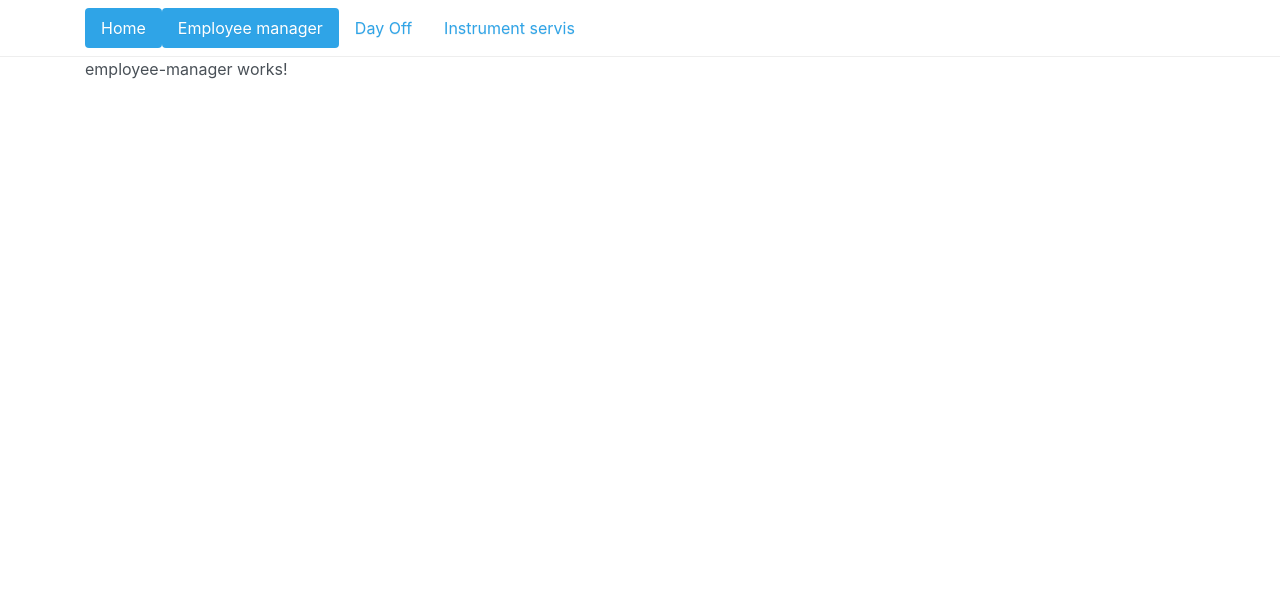
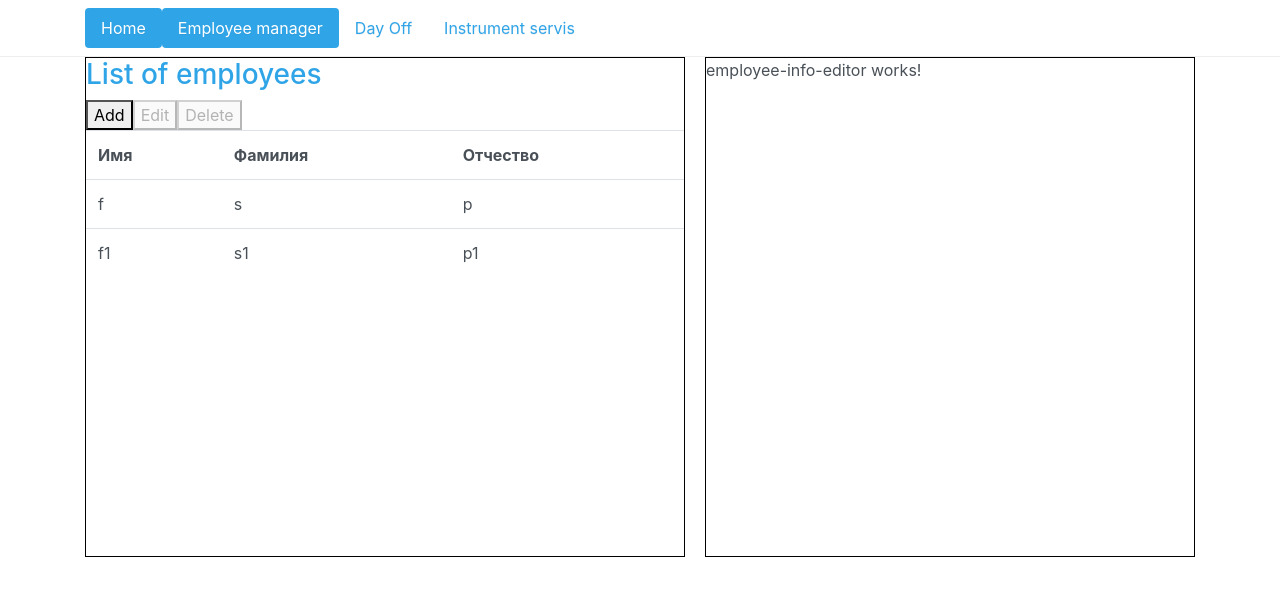
Before and after one commit to CloudOpsMaster/factoryBusinessOptimisation, an Angular app in the folder business-optimisation-app/: page /employee in a window 1280 px wide. Shown: the top 596 px of the page. Built offline with nearby package versions, Linux system fonts and the light colour scheme.

Commit message:
Employee list, info-editor components

```diff
--- a/business-optimisation-app/src/app/app.module.ts
+++ b/business-optimisation-app/src/app/app.module.ts
@@ -8,12 +8,16 @@ import { HomeComponent } from './home/home/home.component';
 import { CreateMaterialFormComponent } from './yulia/create-material-form/create-material-form.component';
 import { DayOffFormComponent } from './ihor/day-off-form/day-off-form.component';
 import { InstrumentServisesComponent } from './vdry/instrument-servises/instrument-servises.component';
+import { EmployeeListComponent } from './dsob/employee/employee-list/employee-list.component';
+import { EmployeeInfoEditorComponent } from './dsob/employee/employee-info-editor/employee-info-editor.component';
 
 @NgModule({
   declarations: [
     AppComponent,
     HomeComponent,
     EmployeeManagerComponent,
+    EmployeeListComponent,
+    EmployeeInfoEditorComponent,
     CreateMaterialFormComponent,
     DayOffFormComponent,
     InstrumentServisesComponent
--- /dev/null
+++ b/business-optimisation-app/src/app/dsob/employee/employee-info-editor/employee-info-editor.component.html
@@ -0,0 +1,3 @@
+<p>
+  employee-info-editor works!
+</p>
--- /dev/null
+++ b/business-optimisation-app/src/app/dsob/employee/employee-info-editor/employee-info-editor.component.ts
@@ -0,0 +1,15 @@
+import { Component, OnInit } from '@angular/core';
+
+@Component({
+  selector: 'app-employee-info-editor',
+  templateUrl: './employee-info-editor.component.html',
+  styleUrls: ['./employee-info-editor.component.css']
+})
+export class EmployeeInfoEditorComponent implements OnInit {
+
+  constructor() { }
+
+  ngOnInit() {
+  }
+
+}
--- /dev/null
+++ b/business-optimisation-app/src/app/dsob/employee/employee-list/employee-list.component.css
@@ -0,0 +1,3 @@
+.selected {
+    background-color: lightskyblue;
+}
--- /dev/null
+++ b/business-optimisation-app/src/app/dsob/employee/employee-list/employee-list.component.html
@@ -0,0 +1,30 @@
+<div id="buttonsBlock">
+  <h3 float='left'>List of employees</h3>
+  <button>Add</button>
+  <button [disabled]="editDisabled">Edit</button>
+  <button [disabled]="deleteDisabled">Delete</button>
+</div>
+<table class="table">
+  <tr>
+    <th>
+      Имя
+    </th>
+    <th>
+      Фамилия
+    </th>
+    <th>
+      Отчество
+    </th>
+  </tr>
+  <tr *ngFor="let employee of employees" (click)="onRowClick(employee)" [ngClass]="{'selected' : isSelected(employee) }">
+    <td>
+      {{employee.firstName}}
+    </td>
+    <td>
+      {{employee.secondName}}
+    </td>
+    <td>
+      {{employee.patronymic}}
+    </td>
+  </tr>
+</table>
--- /dev/null
+++ b/business-optimisation-app/src/app/dsob/employee/employee-list/employee-list.component.ts
@@ -0,0 +1,38 @@
+import { Component, OnInit } from '@angular/core';
+import { EmployeeService } from '../services/employee.service';
+import { Employee } from 'src/app/models/HR/Employee';
+
+@Component({
+  selector: 'app-employee-list',
+  templateUrl: './employee-list.component.html',
+  styleUrls: ['./employee-list.component.css']
+})
+export class EmployeeListComponent implements OnInit {
+
+  employees = new Array<Employee>();
+
+  get editDisabled(): boolean {
+    return this.currentEmployee === undefined;
+  }
+
+  get deleteDisabled(): boolean {
+    return this.currentEmployee === undefined;
+  }
+
+  private currentEmployee: Employee;
+
+  constructor(private employeeService: EmployeeService) { }
+
+  ngOnInit() {
+    this.employees = this.employeeService.employees;
+  }
+
+  onRowClick(employee: Employee) {
+    this.currentEmployee = employee;
+  }
+
+  isSelected(employee: Employee): boolean {
+    return this.currentEmployee && this.currentEmployee.id === employee.id;
+  }
+
+}
--- a/business-optimisation-app/src/app/dsob/employee/employee-manager/employee-manager.component.css
+++ b/business-optimisation-app/src/app/dsob/employee/employee-manager/employee-manager.component.css
@@ -0,0 +1,12 @@
+div{
+    border: 1px solid black;
+    height: 500px;
+}
+#table{
+    float: left;
+    width: 600px;
+}
+#editors{
+    height: 500px;
+    margin-left: 620px;
+}
--- a/business-optimisation-app/src/app/dsob/employee/employee-manager/employee-manager.component.html
+++ b/business-optimisation-app/src/app/dsob/employee/employee-manager/employee-manager.component.html
@@ -1,3 +1,6 @@
-<p>
-  employee-manager works!
-</p>
+<div id="table">
+  <app-employee-list></app-employee-list>
+</div>
+<div id="editors">
+  <app-employee-info-editor></app-employee-info-editor>
+</div>
--- /dev/null
+++ b/business-optimisation-app/src/app/dsob/employee/services/employee.service.ts
@@ -0,0 +1,59 @@
+import { Injectable } from '@angular/core';
+import { StorageService } from 'src/app/services/storage.service';
+import { Employee } from 'src/app/models/HR/Employee';
+
+@Injectable({
+  providedIn: 'root'
+})
+export class EmployeeService {
+  /** list of employees from storage */
+  employees: Array<Employee>;
+
+  private employeesStorageKey = 'employeesStorageKey';
+
+  updateEmployee(employee: Employee) {
+    if (employee.id < 0) {
+      employee.id = this.getCorrectEmployeeId();
+      this.employees.push(employee);
+    } else {
+      this.employees.push(employee);
+    }
+    this.storageService.setData(this.employeesStorageKey, this.employees);
+    this.employees = this.storageService.getData(this.employeesStorageKey);
+    // TODO: notify about data changed
+  }
+
+  constructor(private storageService: StorageService) {
+    // this.employees = this.storageService.getData(this.employeesStorageKey);
+    this.employees = this.getFakeEmployees();
+  }
+
+  private getCorrectEmployeeId(): number {
+    let id = 0;
+    if (this.employees.length > 0) {
+      id = this.employees[this.employees.length - 1].id + 1;
+    }
+    return id;
+  }
+
+  private getFakeEmployees(): Employee[] {
+    const employees = new Array<Employee>();
+    const emp = new Employee();
+    emp.id = 0;
+    emp.firstName = 'f';
+    emp.secondName = 's';
+    emp.patronymic = 'p';
+
+    const emp1 = new Employee();
+    emp.id = 1;
+    emp1.firstName = 'f1';
+    emp1.secondName = 's1';
+    emp1.patronymic = 'p1';
+
+    employees.push(emp);
+    employees.push(emp1);
+
+    return employees;
+  }
+
+}
```
Also changed, not shown: business-optimisation-app/src/app/dsob/employee/employee-info-editor/employee-info-editor.component.css (added), 2 other files (tests, documents, lock files or other folders).
